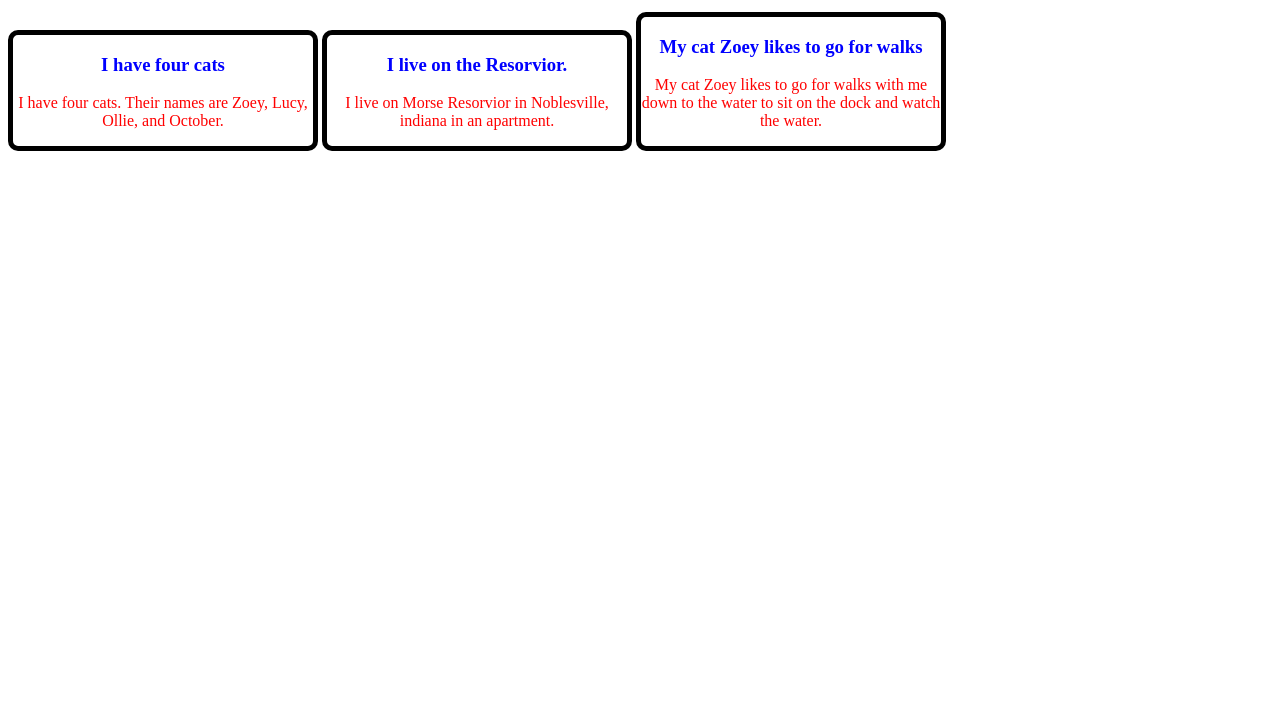
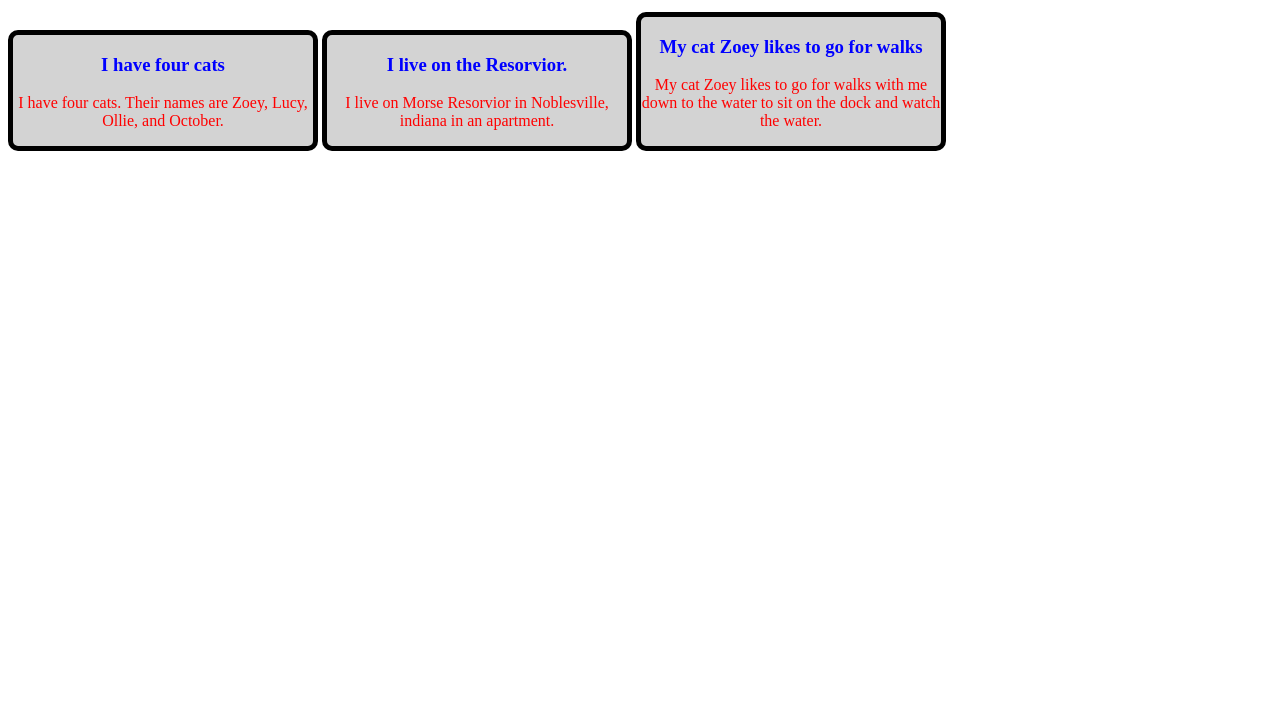
Before and after one commit to jajurney/2truthsand1lie, a plain HTML site: page index.html in a window 1280 px wide. Shown: the part 78-800 px from the top of the page. Drawn offline with Linux system fonts and the light colour scheme.

Commit message:
Update styles.css

```diff
--- a/styles.css
+++ b/styles.css
@@ -16,6 +16,7 @@
      border-color: #000000;
      border-radius: 10px;
      display: inline-block;
+     background-color: lightgray;
 }
 .tThree{
     color: #0000ff;
@@ -26,6 +27,7 @@
     border-color: #000000;
     border-radius: 10px;
     display: inline-block;
+    background-color: lightgray;
 }
 .tTwo{
     color: #0000ff;
@@ -36,6 +38,7 @@
     border-color: #000000;
     border-radius: 10px;
     display: inline-block;
+    background-color: lightgray;
 }
 .pHead {
     color: #ff0000;
```
